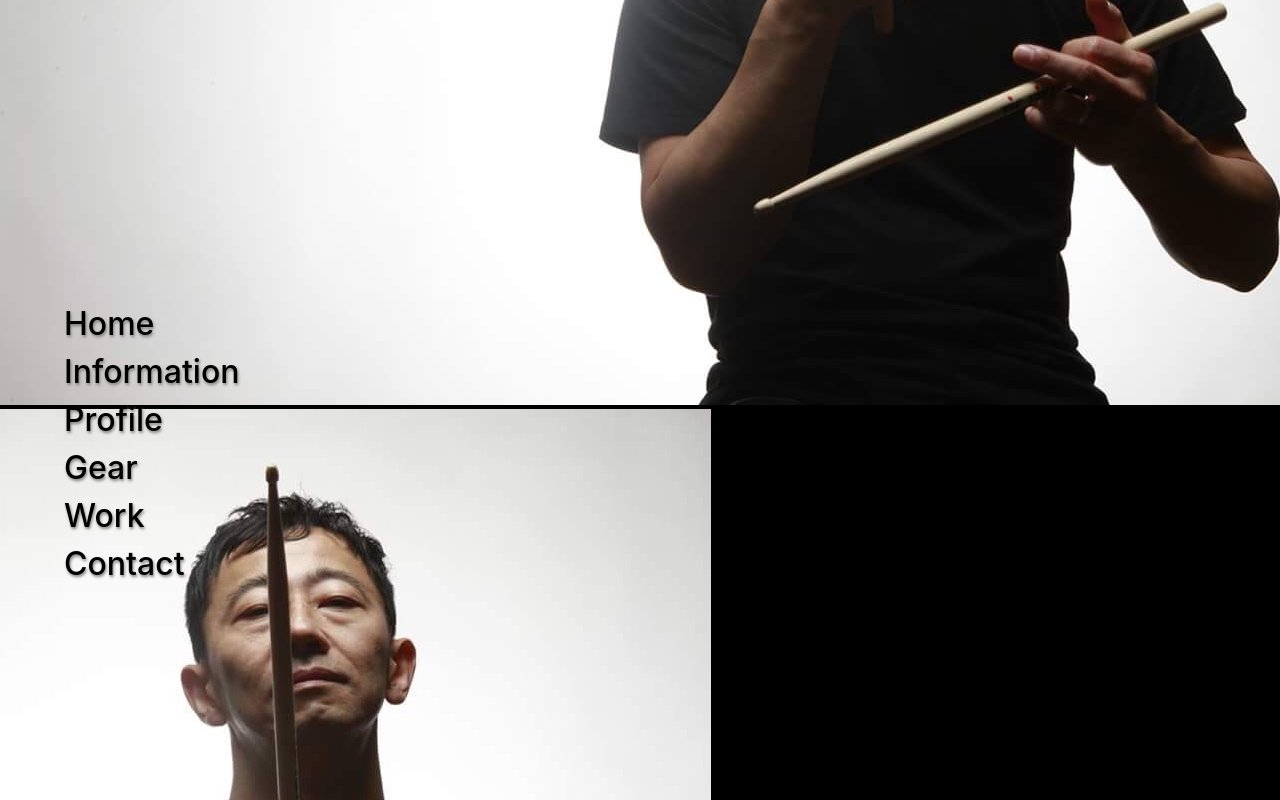
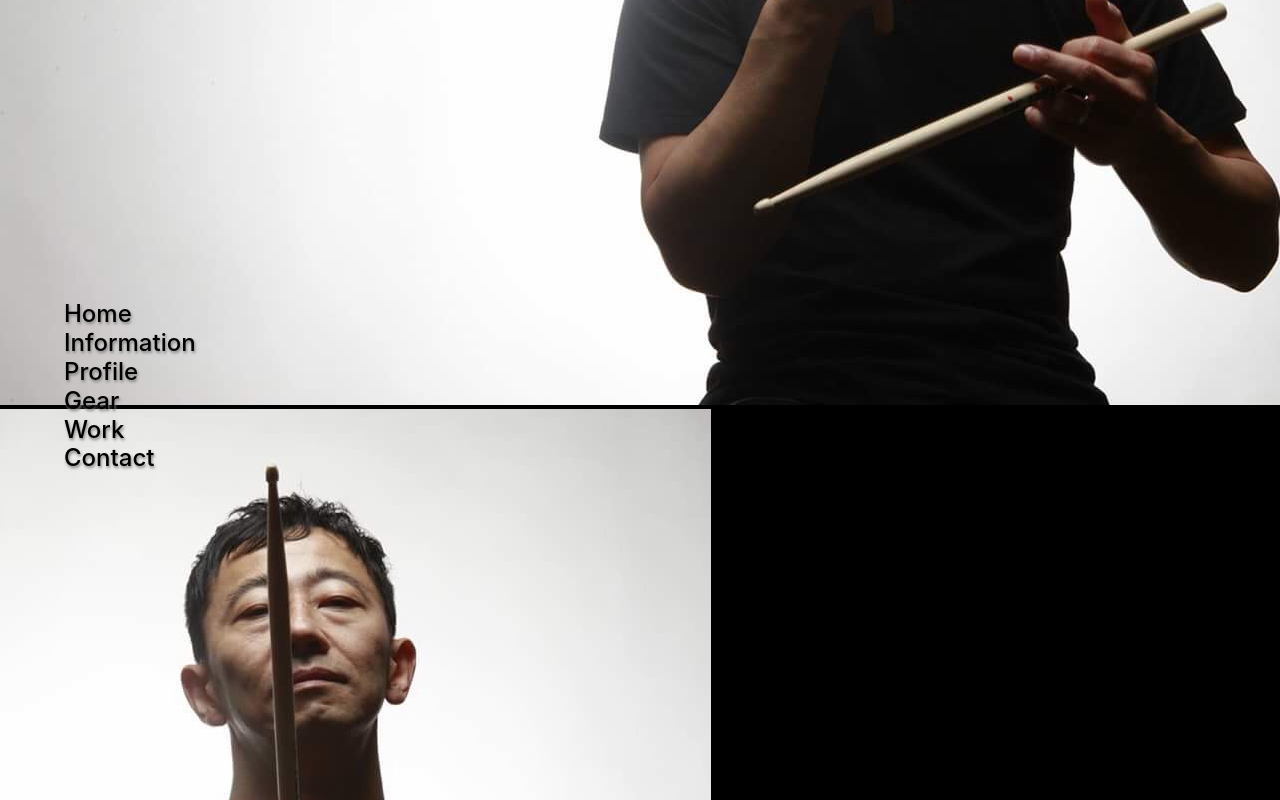
Before and after one commit to mirumiru1969/takeshihatae-homepage, a Nuxt app: page / in a window 1280 px wide. Shown: the part 610-1410 px from the top of the page. Built offline with nearby package versions, Linux system fonts and the light colour scheme.

Commit message:
アニメーション

```diff
--- a/assets/global.css
+++ b/assets/global.css
@@ -1,7 +1,7 @@
-.index__menu-enter-active, .index__menu-leave-active {
+.index-enter-active, .index-leave-active {
   transition: opacity 5s
 }
-.index__menu-enter, .index__menu-leave-active {
+.index-enter, .index-leave-active {
   opacity: 0
 }
 
--- a/components/IndexMenu.vue
+++ b/components/IndexMenu.vue
@@ -1,36 +1,38 @@
 <template>
-  <transition name="index__menu" v-if="$store.state.indexMenuShow">
   <div class="index__menu">
     <MenuLink />
   </div>
-  </transition>
 </template>
 
 <script>
-export default {
-  mounted() {
-    this.$nextTick(() => {
-      this.$store.commit('showIndexMenu');
-    })
-  }
-}
 </script>
 
 <style lang="postcss">
   .index__menu {
+    @media (min-width: 960px) {
       position: absolute;
       top: 45%;
       left: 5%;
-    @media (max-width: 959px) {
-      display: none;
-    }
       .menu__link {
         display: flex;
         flex-direction: column;
-      font-size: 32px;
+        font-size: 1.5rem;
         font-weight: 500;
-      line-height: 48px;
+        line-height: 1.8rem;
         text-shadow: 1px 2px 3px #808080;
       }
     }
+    @media (max-width: 959px) {
+      color: white;
+      .menu__link {
+        display: flex;
+        flex-direction: column;
+        font-size: 1.5rem;
+        font-weight: 500;
+        padding: 1rem 5%;
+        background: linear-gradient(178deg, black 65%, gray);
+      }
+    }
+
+  }
 </style>
--- a/pages/index.vue
+++ b/pages/index.vue
@@ -1,14 +1,23 @@
 <template>
   <div class="index">
-    <div class="index__container">
-      <IndexMenu />
-      <img class="index__img--lg" src="~/assets/index--lg.jpg" />
-      <img class="index__img--md" src="~/assets/index--md.jpg" />
-    </div>
+    <transition name="index" >
+      <div class="index__container" v-if="$store.state.indexShow">
+        <img class="index__img--lg" src="~/assets/index--lg.jpg" />
+        <img class="index__img--md" src="~/assets/index--md.jpg" />
+        <IndexMenu />
+      </div>
+    </transition>
   </div>
 </template>
 
 <script>
+export default {
+  mounted() {
+    this.$nextTick(() => {
+      this.$store.commit('showIndex');
+    })
+  }
+}
 </script>
 
 <style lang="postcss">
--- a/store/index.js
+++ b/store/index.js
@@ -4,7 +4,7 @@ var years = Object.keys(informationData)
 
 export const state = () => ({
   modalMenuShow: false,
-  indexMenuShow: false,
+  indexShow: false,
   informationData: informationData,
   year: Math.max.apply(null, years).toString(),
   workData: workData
@@ -17,8 +17,8 @@ export const mutations = {
   closeModalMenu(state) {
     state.modalMenuShow = false
   },
-  showIndexMenu(state) {
-    state.indexMenuShow = true
+  showIndex(state) {
+    state.indexShow = true
   },
   changeYear(state, year) {
     state.year = year
```
Lines whose indentation alone changed are shown as unchanged.
